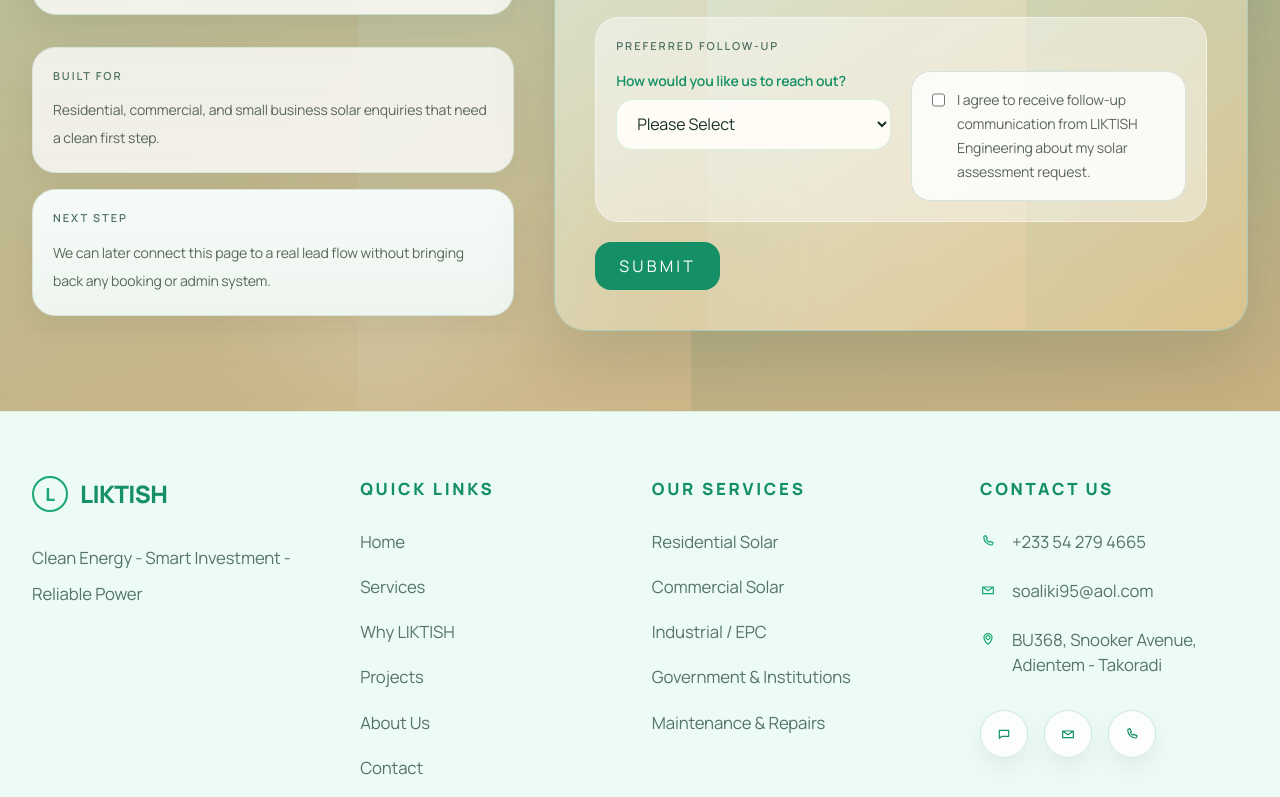
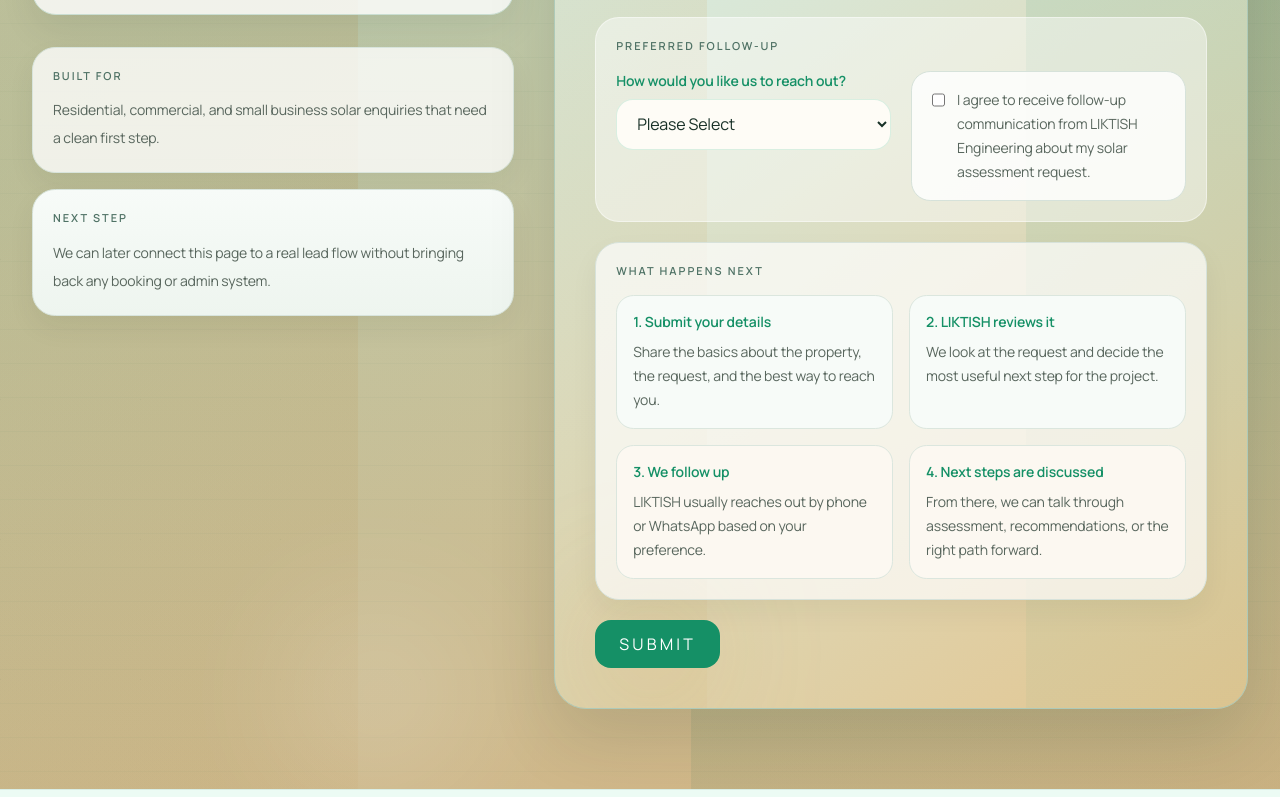
Before and after one commit to Mikedwin/LIKTISH-WEBSITE-, a Next.js app: page /solar-assessment in a window 1280 px wide. Shown: the part 950-1747 px from the top of the page. Built offline with nearby package versions, Linux system fonts and the light colour scheme.

Commit message:
Add next steps guidance to solar assessment form

```diff
--- a/src/app/(marketing)/solar-assessment/page.tsx
+++ b/src/app/(marketing)/solar-assessment/page.tsx
@@ -209,6 +209,42 @@ export default function SolarAssessmentPage() {
               </div>
             </div>
 
+            <div className="rounded-[1.35rem] border border-[#d7e2da] bg-white/70 p-4 shadow-[0_12px_28px_rgba(11,33,25,0.05)] sm:rounded-[1.5rem] sm:p-5">
+              <p className="text-[11px] font-semibold uppercase tracking-[0.18em] text-brand-soft">
+                What happens next
+              </p>
+              <div className="mt-4 grid gap-4 sm:grid-cols-2">
+                <div className="rounded-[1.1rem] border border-[#dbe6de] bg-[#f7fbf8] p-4">
+                  <p className="text-sm font-semibold text-brand">1. Submit your details</p>
+                  <p className="mt-2 text-sm leading-6 text-muted">
+                    Share the basics about the property, the request, and the best
+                    way to reach you.
+                  </p>
+                </div>
+                <div className="rounded-[1.1rem] border border-[#dbe6de] bg-[#f7fbf8] p-4">
+                  <p className="text-sm font-semibold text-brand">2. LIKTISH reviews it</p>
+                  <p className="mt-2 text-sm leading-6 text-muted">
+                    We look at the request and decide the most useful next step for
+                    the project.
+                  </p>
+                </div>
+                <div className="rounded-[1.1rem] border border-[#dbe6de] bg-[#fcf8f1] p-4">
+                  <p className="text-sm font-semibold text-brand">3. We follow up</p>
+                  <p className="mt-2 text-sm leading-6 text-muted">
+                    LIKTISH usually reaches out by phone or WhatsApp based on your
+                    preference.
+                  </p>
+                </div>
+                <div className="rounded-[1.1rem] border border-[#dbe6de] bg-[#fcf8f1] p-4">
+                  <p className="text-sm font-semibold text-brand">4. Next steps are discussed</p>
+                  <p className="mt-2 text-sm leading-6 text-muted">
+                    From there, we can talk through assessment, recommendations, or
+                    the right path forward.
+                  </p>
+                </div>
+              </div>
+            </div>
+
             <button
               type="submit"
               className="inline-flex min-h-12 items-center rounded-[1rem] bg-brand px-6 py-3 text-[11px] font-semibold uppercase tracking-[0.2em] text-white transition duration-200 hover:-translate-y-0.5 hover:bg-brand-strong active:translate-y-0 active:scale-[0.985]"
```
